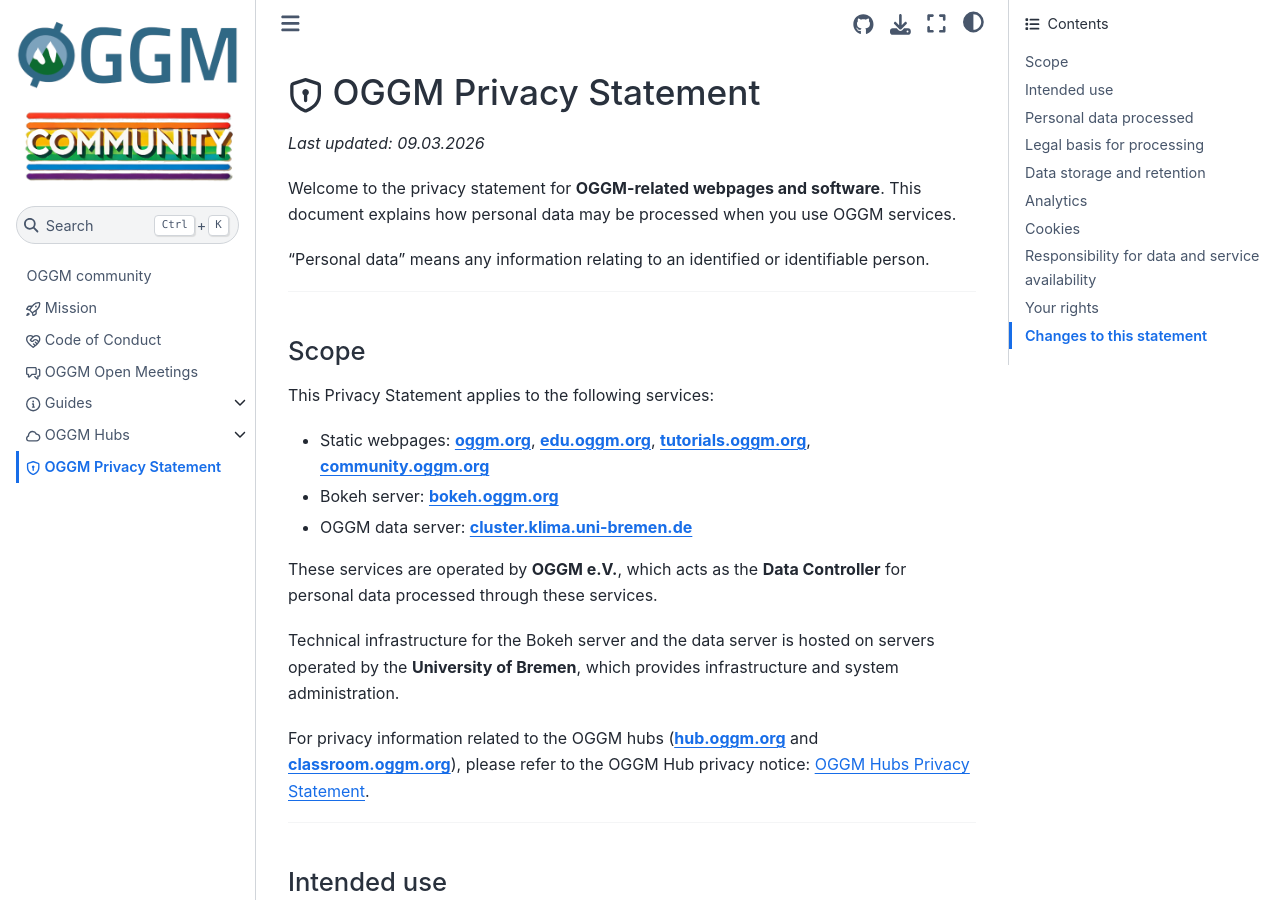
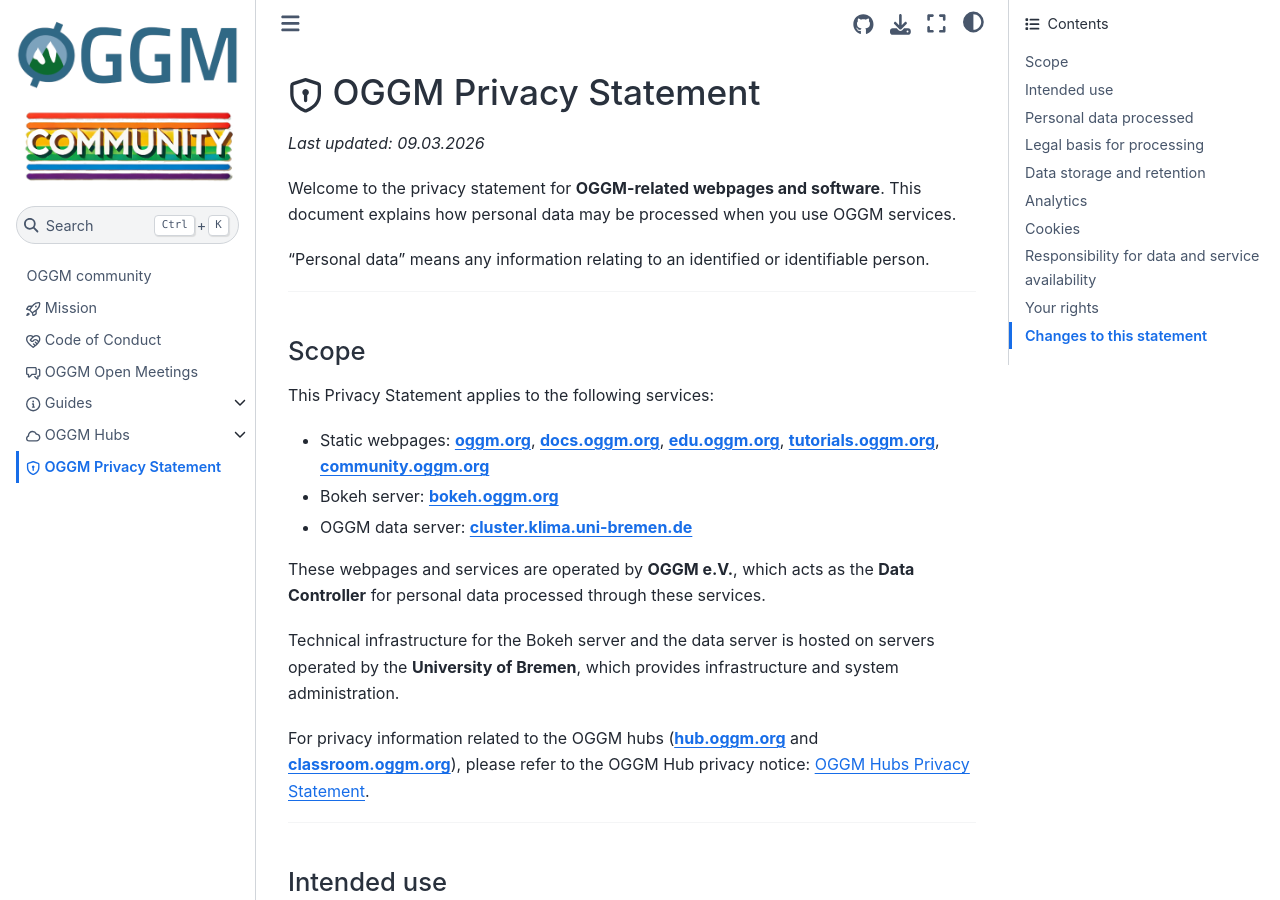
Before and after one commit to OGGM/community, a Jupyter Book: the page built from legal.md, in a window 1280 px wide and 900 px high. Built offline with Jupyter Book 1.0.4 settings and Sphinx 7.4.7 and the Sphinx Book theme 1.1.4, drawn with Linux system fonts in a browser that asks for light colours; pages that are not in the unit, such as notebooks, are missing from menus.

Commit message:
add docs to lega

```diff
--- a/legal.md
+++ b/legal.md
@@ -12,11 +12,11 @@
 
 This Privacy Statement applies to the following services:
 
-- Static webpages: **[oggm.org](https://oggm.org)**, **[edu.oggm.org](https://edu.oggm.org)**, **[tutorials.oggm.org](https://tutorials.oggm.org)**, **[community.oggm.org](https://community.oggm.org)**
+- Static webpages: **[oggm.org](https://oggm.org)**, **[docs.oggm.org](https://docs.oggm.org)**, **[edu.oggm.org](https://edu.oggm.org)**, **[tutorials.oggm.org](https://tutorials.oggm.org)**, **[community.oggm.org](https://community.oggm.org)**
 - Bokeh server: **[bokeh.oggm.org](https://bokeh.oggm.org)**
 - OGGM data server: **[cluster.klima.uni-bremen.de](https://cluster.klima.uni-bremen.de)**
 
-These services are operated by **OGGM e.V.**, which acts as the **Data Controller** for personal data processed through these services.
+These webpages and services are operated by **OGGM e.V.**, which acts as the **Data Controller** for personal data processed through these services.
 
 Technical infrastructure for the Bokeh server and the data server is hosted on servers operated by the **University of Bremen**, which provides infrastructure and system administration.
 
```
